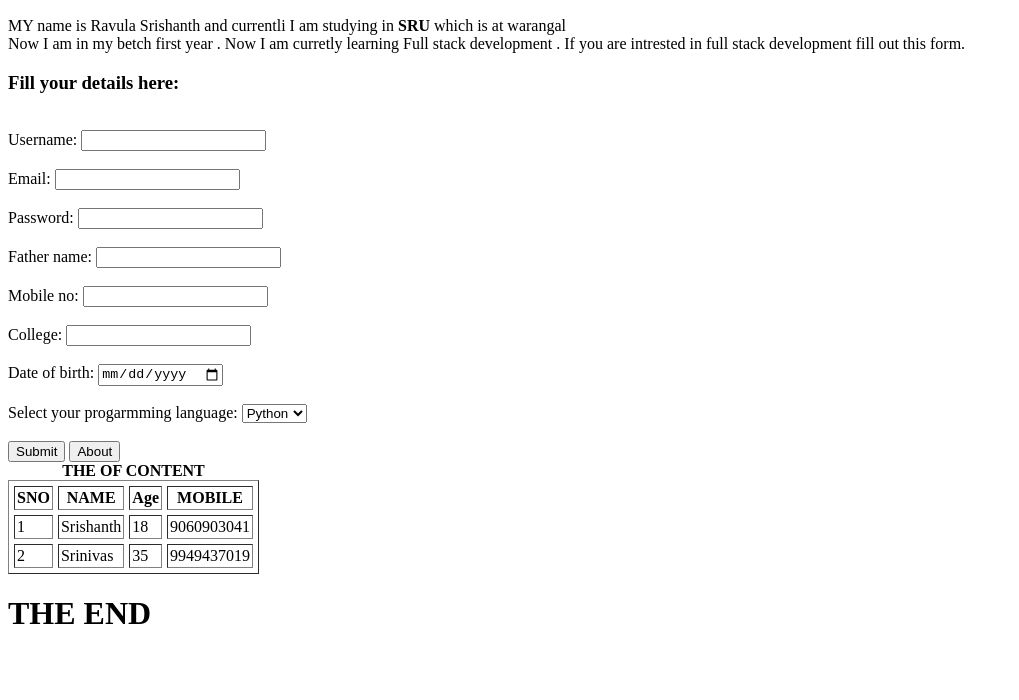
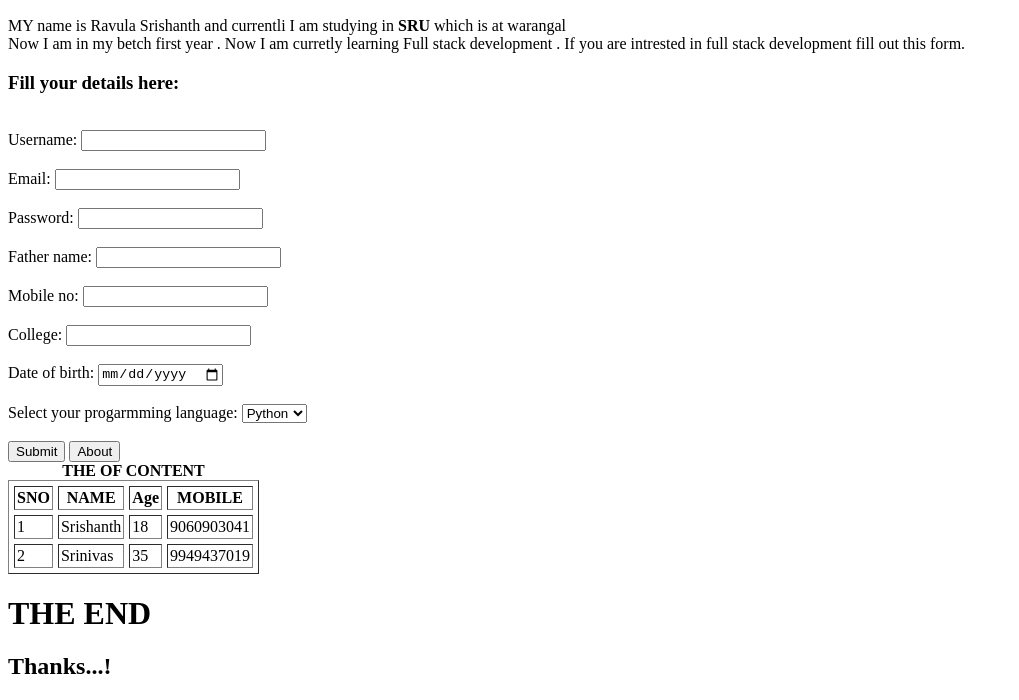
Before and after one commit to RavulaSrishanth/Myportfoliosrishanth, a plain HTML site: page media.html in a window 1280 px wide. Shown: the part 1597-2297 px from the top of the page, without its empty margins (0-1019 px from the left). Before the commit the page ends 2250 px from the top, so only its background shows below. Drawn offline with Linux system fonts and the light colour scheme.

Commit message:
deployment

```diff
--- a/media.html
+++ b/media.html
@@ -115,6 +115,7 @@
 
     </form>
     <h1>THE END</h1>
+    <h2>Thanks...!</h2>
 
 </body>
 </html>
```
